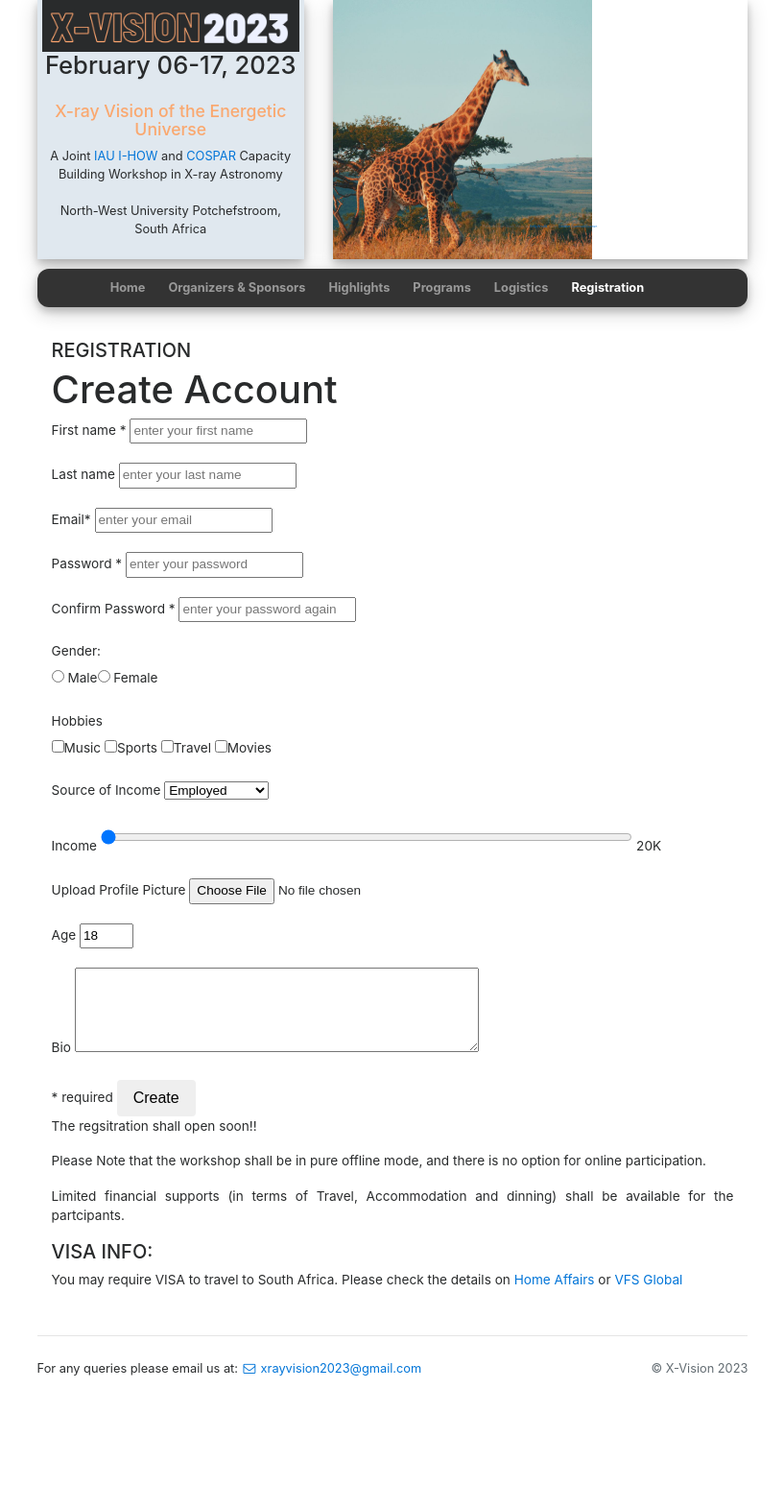
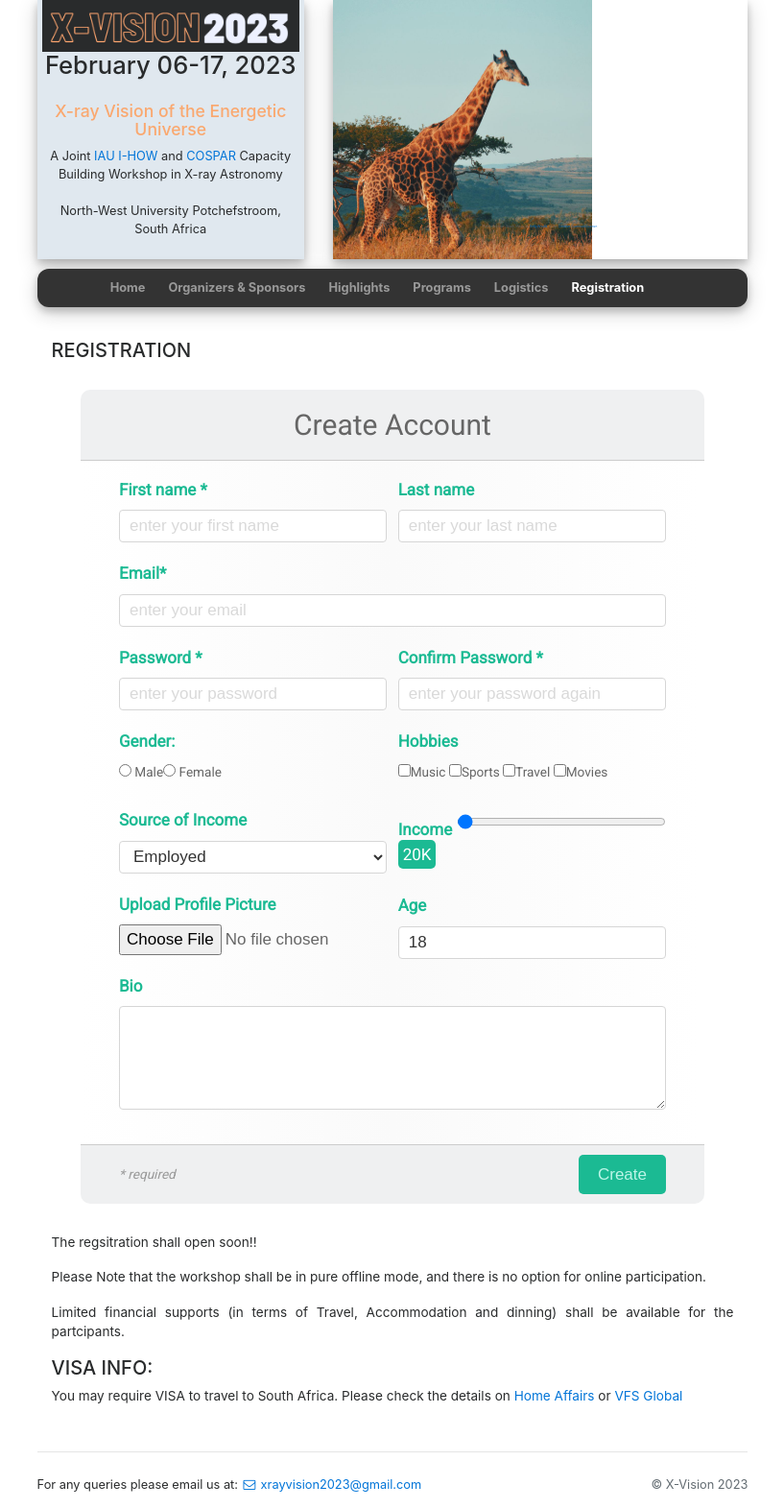
Before and after one commit to xvisionastro2023/xvisionastro2023.github.io, a Jekyll site: the page built from registration.html, in a window 1280 px wide. Shown: the whole page at 96% size, without its empty margins (231-1048 px from the left). Built offline with Jekyll 4.4.1, drawn with Linux system fonts in a browser that asks for light colours; nearby versions of some CDN libraries; before the commit the page ends 1451 px from its top, so only the background shows below that.

Commit message:
Update form_regis4test.html

```diff
--- a/_includes/form_regis4test.html
+++ b/_includes/form_regis4test.html
@@ -3,7 +3,7 @@
   <head>
     <meta charset="utf-8">
     <title>HTML CSS Register Form</title>
-    <link rel="stylesheet" href="table_style.css">
+    <link rel="stylesheet" href="./assets/table_style.css">
   </head>
   <body>
     <form class="signup-form" action="/register" method="post">
```
